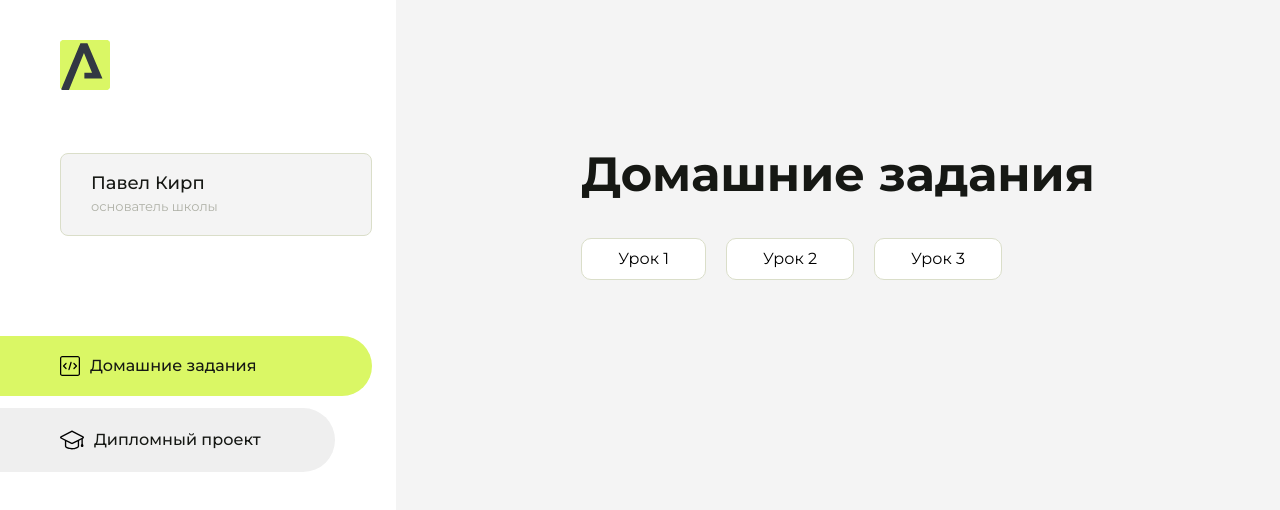
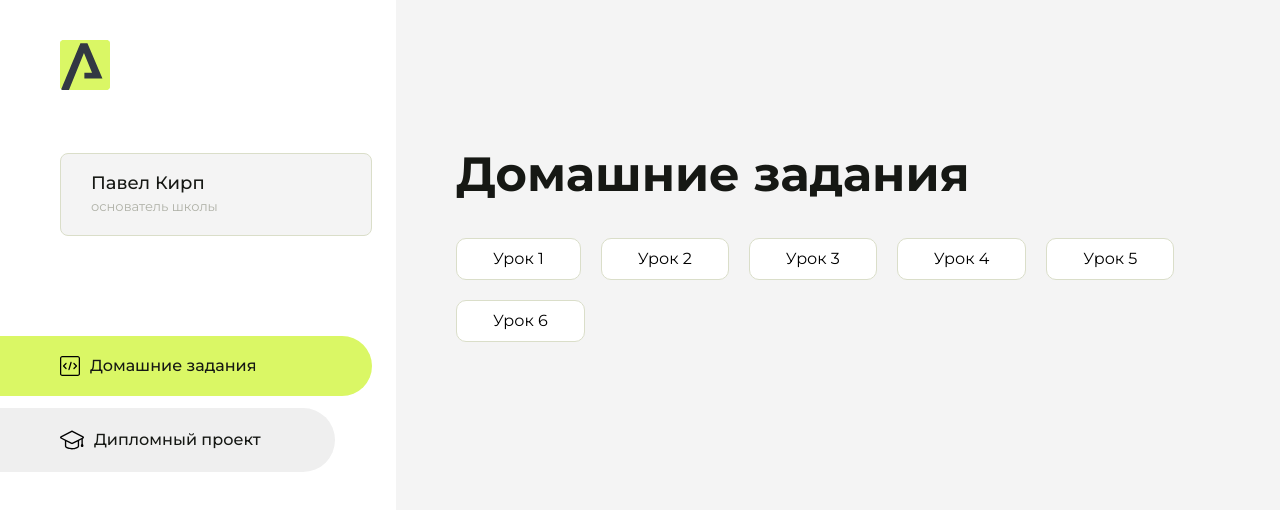
Before and after one commit to pavelweb7/homework, a plain HTML site: page index.html in a window 1280 px wide. Drawn offline with Linux system fonts and the light colour scheme.

Commit message:
Update index.html

```diff
--- a/index.html
+++ b/index.html
@@ -99,7 +99,16 @@
                         <a href="coding2/index.html">Урок 2</a>
                     </li>
                         <li class="content__list-item">
-                        <a href="bhbohj/index.html">Урок 3</a>
+                        <a href="coding3/index.html">Урок 3</a>
+                    </li>
+                        <li class="content__list-item">
+                        <a href="bhbohj/index.html">Урок 4</a>
+                    </li>
+                        <li class="content__list-item">
+                        <a href="bhbohj/index.html">Урок 5</a>
+                    </li>
+                        <li class="content__list-item">
+                        <a href="bhbohj/index.html">Урок 6</a>
                     </li>
                 </ul>
             </div>
```
